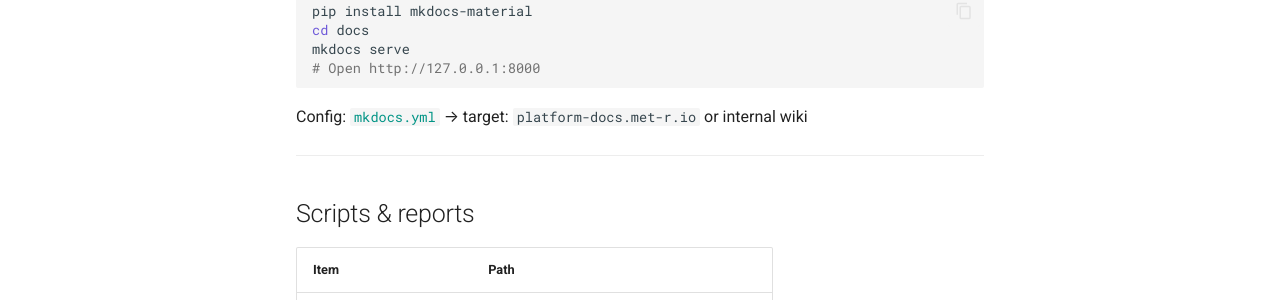
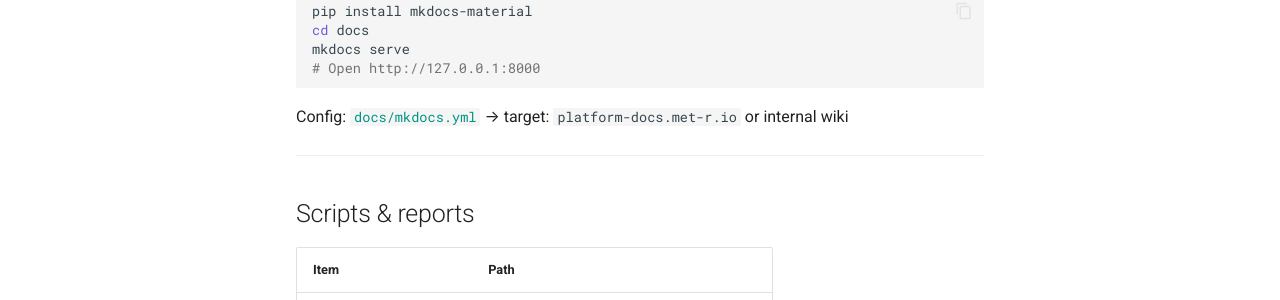
Before and after one commit to naveenv-devops/DevOps-Infra-and-Other-Documentation, an MkDocs documentation site: the page built from docs/pages/README.md, in a window 1280 px wide and 900 px high, scrolled down 1761 px. Shown: the part 290-590 px from the top of the window. Built offline with MkDocs 1.6.1 and Material for MkDocs 9.7.7, drawn with Linux system fonts in a browser that asks for light colours; comment, search, counter and statistics services are not loaded; some of the changed lines change nothing that is shown.

Commit message:
docs: finalize public publish readiness

````diff
--- a/docs/mkdocs.yml
+++ b/docs/mkdocs.yml
@@ -6,7 +6,7 @@
 
 repo_name: metapercept-metr/cursor-documentation
 repo_url: https://github.com/naveenv-devops/DevOps-Infra-and-Other-Documentation.git
-edit_uri: edit/dev/docs/pages/
+edit_uri: edit/main/docs/pages/
 
 copyright: Copyright &copy; 2026 MetaPercept — Internal use only
 
--- a/docs/pages/README.md
+++ b/docs/pages/README.md
@@ -5,7 +5,7 @@
 
 Internal engineering documentation for **MetaPercept** — DevOps operations and Met-R platform engineering.
 
-[← Repository README](../README.md)
+[← Repository README](https://github.com/naveenv-devops/DevOps-Infra-and-Other-Documentation/blob/main/README.md)
 
 ---
 
@@ -15,8 +15,8 @@
 |---|---|---|
 | **[DevOps](devops/README.md)** | Engineers, CI/CD, GitHub governance | `docs/devops/` |
 | **[Platform](platform/README.md)** | Architects, SRE, DevOps leads | `docs/platform/` |
-| **[Product](../product-docs/README.md)** | Customers, authors (public) | `product-docs/` → docs.met-r.io |
-| **[POC](../poc/README.md)** | Infrastructure evaluations | `poc/` |
+| **[Product](https://github.com/naveenv-devops/DevOps-Infra-and-Other-Documentation/blob/main/product-docs/docs/README.md)** | Customers, authors (public) | `product-docs/` → docs.met-r.io |
+| **[POC](https://github.com/naveenv-devops/DevOps-Infra-and-Other-Documentation/blob/main/poc/README.md)** | Infrastructure evaluations | `poc/` |
 
 ---
 
@@ -61,7 +61,7 @@
 # Open http://127.0.0.1:8000
 ```
 
-Config: [`mkdocs.yml`](mkdocs.yml) → target: `platform-docs.met-r.io` or internal wiki
+Config: [`docs/mkdocs.yml`](https://github.com/naveenv-devops/DevOps-Infra-and-Other-Documentation/blob/main/docs/mkdocs.yml) → target: `platform-docs.met-r.io` or internal wiki
 
 ---
 
````
Also changed, not shown: docs/site/devops/index.html, docs/site/devops/licensing/index.html, docs/site/devops/onboarding/index.html, docs/site/devops/runbooks/deployment/index.html, docs/site/index.html, docs/site/platform/architecture/index.html, docs/site/platform/licensing/index.html, docs/site/platform/prerequisites/index.html, docs/site/platform/security-compliance/index.html, docs/site/platform/services-catalog/index.html, docs/site/search/search_index.json, 2 other files.
